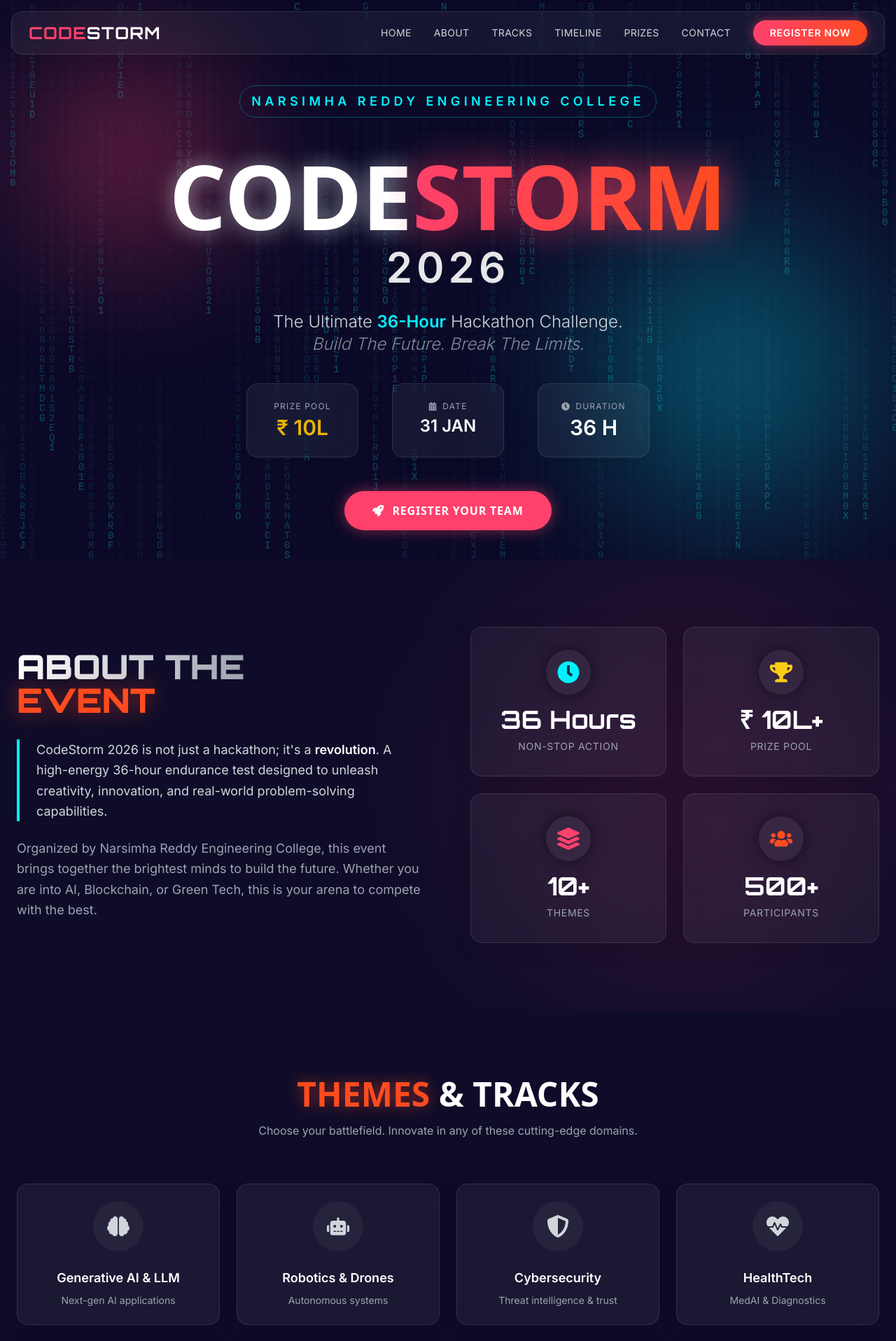
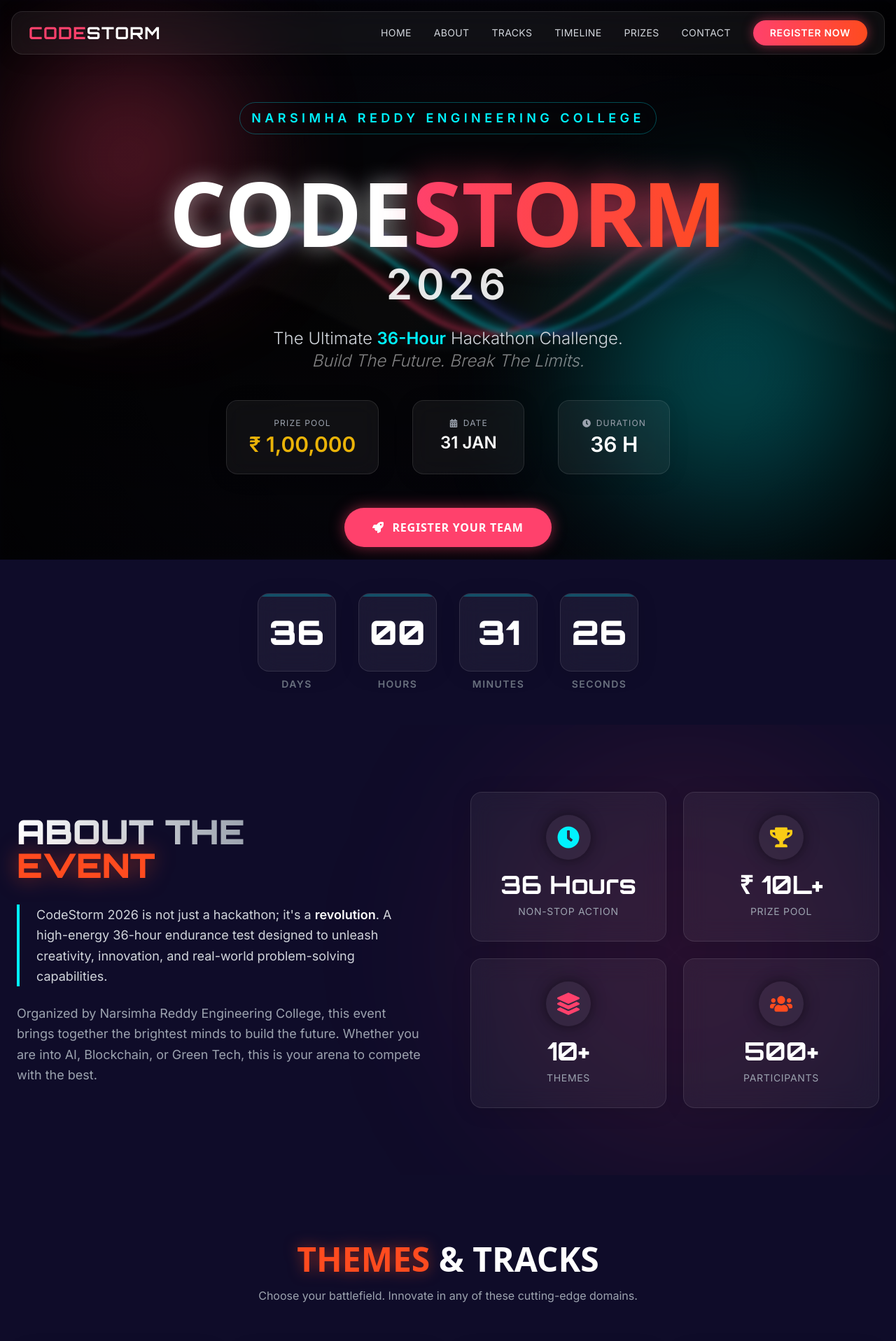
Before and after one commit to lavankumar-12/code_strom_, a React (Vite) app in the folder client/: page / in a window 1280 px wide. Shown: the top 1917 px of the page at 70% size. Built offline with nearby package versions, Linux system fonts and the light colour scheme.

Commit message:
intial commit..

```diff
--- a/client/src/App.jsx
+++ b/client/src/App.jsx
@@ -1,6 +1,7 @@
 import React from 'react';
 import Navbar from './components/Navbar';
 import Hero from './components/Hero';
+import Countdown from './components/Countdown';
 import About from './components/About';
 import Tracks from './components/Tracks';
 import Timeline from './components/Timeline';
@@ -11,10 +12,11 @@
 
 function App() {
   return (
-    <div className="App relative text-white">
+    <div className="App relative text-white w-full overflow-x-hidden">
       <Background />
       <Navbar />
       <Hero />
+      <Countdown />
       <About />
       <Tracks />
       <Timeline />
--- a/client/src/components/Background.jsx
+++ b/client/src/components/Background.jsx
@@ -1,13 +1,13 @@
 import React, { useEffect, useRef } from 'react';
 
-const MatrixBackground = () => {
+const Background = () => {
     const canvasRef = useRef(null);
 
     useEffect(() => {
         const canvas = canvasRef.current;
         const ctx = canvas.getContext('2d');
+        let animationFrameId;
 
-        // Set canvas to full screen
         const resizeCanvas = () => {
             canvas.width = window.innerWidth;
             canvas.height = window.innerHeight;
@@ -16,47 +16,65 @@
         window.addEventListener('resize', resizeCanvas);
         resizeCanvas();
 
-        const letters = '0110101001010101010CODESTORM2026ABCDEFGHIJKLMNOPQRSTUVWXYZ';
-        const fontSize = 14;
-        const columns = canvas.width / fontSize;
+        let wave = {
+            y: canvas.height / 2,
+            length: 0.01,
+            amplitude: 100,
+            frequency: 0.01
+        };
 
-        const drops = [];
-        for (let x = 0; x < columns; x++) {
-            drops[x] = 1;
-        }
+        let increment = wave.frequency;
 
-        const draw = () => {
-            ctx.fillStyle = 'rgba(15, 12, 41, 0.1)'; // Trail effect
+        const colors = [
+            { r: 255, g: 65, b: 108, a: 0.5 }, // Primary Pink
+            { r: 0, g: 242, b: 255, a: 0.5 },  // Cyan accent
+            { r: 100, g: 100, b: 255, a: 0.3 } // Deep Purple
+        ];
+
+        const animate = () => {
+            animationFrameId = requestAnimationFrame(animate);
+            // Trail effect for smooth fading
+            ctx.fillStyle = 'rgba(10, 10, 18, 0.1)';
             ctx.fillRect(0, 0, canvas.width, canvas.height);
 
-            ctx.fillStyle = '#00f2ff'; // Text color (Accent)
-            ctx.font = fontSize + 'px monospace';
+            increment += wave.frequency;
 
-            for (let i = 0; i < drops.length; i++) {
-                const text = letters.charAt(Math.floor(Math.random() * letters.length));
-                ctx.fillText(text, i * fontSize, drops[i] * fontSize);
+            // Draw multiple waves
+            for (let i = 0; i < 3; i++) {
+                ctx.beginPath();
+                ctx.moveTo(0, canvas.height / 2);
 
-                if (drops[i] * fontSize > canvas.height && Math.random() > 0.975) {
-                    drops[i] = 0;
+                for (let x = 0; x < canvas.width; x++) {
+                    // Complex sine wave equation using i to offset each wave
+                    let y = canvas.height / 2 +
+                        Math.sin(x * wave.length + increment + (i * 100)) * wave.amplitude * Math.sin(increment);
+
+                    ctx.lineTo(x, y);
                 }
-                drops[i]++;
+
+                ctx.strokeStyle = `rgba(${colors[i].r}, ${colors[i].g}, ${colors[i].b}, ${colors[i].a})`;
+                ctx.lineWidth = 2; // Thin elegant lines
+                ctx.stroke();
             }
         };
 
-        const interval = setInterval(draw, 33);
+        animate();
 
         return () => {
-            clearInterval(interval);
             window.removeEventListener('resize', resizeCanvas);
+            cancelAnimationFrame(animationFrameId);
         };
     }, []);
 
     return (
-        <canvas
-            ref={canvasRef}
-            className="fixed top-0 left-0 w-full h-full -z-10 opacity-30"
-        />
+        <div className="fixed inset-0 w-full h-full -z-50 bg-[#0a0a12] overflow-hidden">
+            <div className="absolute inset-0 bg-gradient-to-b from-[#0f0c29] via-[#000000] to-[#0f0c29]"></div>
+            <canvas ref={canvasRef} className="absolute inset-0 w-full h-full filter blur-[3px] opacity-70"></canvas>
+
+            {/* Add a subtle vignette overlay for focus */}
+            <div className="absolute inset-0 bg-[radial-gradient(circle_at_center,transparent_0%,rgba(0,0,0,0.8)_100%)]"></div>
+        </div>
     );
 };
 
-export default MatrixBackground;
+export default Background;
--- a/client/src/components/Countdown.jsx
+++ b/client/src/components/Countdown.jsx
@@ -41,7 +41,8 @@
                     <motion.div
                         key={index}
                         initial={{ scale: 0.5, opacity: 0 }}
-                        animate={{ scale: 1, opacity: 1 }}
+                        whileInView={{ scale: 1, opacity: 1 }}
+                        viewport={{ once: false }}
                         transition={{ delay: index * 0.1, type: "spring" }}
                         className="flex flex-col items-center"
                     >
--- a/client/src/components/Hero.jsx
+++ b/client/src/components/Hero.jsx
@@ -12,13 +12,16 @@
 
             <div className="relative z-10 text-center px-4 w-full max-w-7xl mx-auto flex flex-col items-center">
 
-                <div className="mb-8">
+                <motion.div
+                    className="mb-8 mt-12"
+                    whileHover={{ scale: 1.05, textShadow: "0 0 8px rgb(0, 242, 255)" }}
+                >
                     <div className="text-accent-color tracking-[0.3em] text-sm md:text-lg uppercase font-bold mb-4 border border-accent-color/30 inline-block px-4 py-2 rounded-full backdrop-blur-md hover:bg-accent-color/10 transition-colors cursor-default">
                         Narsimha Reddy Engineering College
                     </div>
-                </div>
+                </motion.div>
 
-                <h1 className="text-6xl md:text-8xl lg:text-9xl font-black mb-2 leading-tight font-sans">
+                <h1 className="text-5xl sm:text-7xl md:text-8xl lg:text-9xl font-black mb-2 leading-tight font-sans">
                     <span className="text-white drop-shadow-[0_0_15px_rgba(255,255,255,0.5)]">CODE</span>
                     <span className="text-transparent bg-clip-text bg-gradient-to-r from-primary-color to-secondary-color drop-shadow-[0_0_25px_rgba(255,65,108,0.8)]">STORM</span>
                 </h1>
@@ -36,7 +39,7 @@
                 <div className="flex flex-wrap justify-center gap-6 md:gap-12 mb-12 w-full">
                     <motion.div whileHover={{ scale: 1.1 }} className="glass-panel px-8 py-6 text-center border-t-4 border-t-primary-color min-w-[160px] cursor-pointer hover-glow-primary">
                         <div className="text-gray-400 text-xs uppercase tracking-widest mb-1">Prize Pool</div>
-                        <div className="text-3xl font-bold text-yellow-500">₹ 10L</div>
+                        <div className="text-3xl font-bold text-yellow-500">₹ 1,00,000</div>
                     </motion.div>
 
                     <motion.div whileHover={{ scale: 1.1 }} className="glass-panel px-8 py-6 text-center border-t-4 border-t-accent-color min-w-[160px] cursor-pointer hover-glow-accent">
--- a/client/src/components/Timeline.jsx
+++ b/client/src/components/Timeline.jsx
@@ -10,11 +10,12 @@
 
 const Timeline = () => {
     return (
-        <section id="timeline" className="py-24 relative">
+        <section id="timeline" className="py-16 md:py-24 relative">
             <div className="max-w-5xl mx-auto px-6">
                 <motion.div
                     initial={{ opacity: 0 }}
                     whileInView={{ opacity: 1 }}
+                    viewport={{ once: false, amount: 0.2 }}
                     className="text-center mb-20"
                 >
                     <h2 className="text-4xl md:text-5xl font-black font-heading mb-4">
@@ -32,6 +33,7 @@
                                 key={index}
                                 initial={{ opacity: 0, x: index % 2 === 0 ? -50 : 50 }}
                                 whileInView={{ opacity: 1, x: 0 }}
+                                viewport={{ once: false, amount: 0.2 }}
                                 transition={{ duration: 0.6, delay: index * 0.1 }}
                                 className={`relative flex items-center md:justify-between ${index % 2 === 0 ? 'md:flex-row-reverse' : ''}`}
                             >
--- a/client/src/components/Tracks.jsx
+++ b/client/src/components/Tracks.jsx
@@ -3,26 +3,26 @@
 import { FaRobot, FaBrain, FaShieldAlt, FaHeartbeat, FaBitcoin, FaCity, FaLeaf, FaTractor, FaCar, FaLightbulb } from 'react-icons/fa';
 
 const tracks = [
-    { icon: FaBrain, title: 'Generative AI & LLM', desc: 'Next-gen AI applications', color: 'border-purple-500' },
-    { icon: FaRobot, title: 'Robotics & Drones', desc: 'Autonomous systems', color: 'border-blue-500' },
-    { icon: FaShieldAlt, title: 'Cybersecurity', desc: 'Threat intelligence & trust', color: 'border-red-500' },
-    { icon: FaHeartbeat, title: 'HealthTech', desc: 'MedAI & Diagnostics', color: 'border-pink-500' },
-    { icon: FaBitcoin, title: 'FinTech', desc: 'Blockchain & Digital Trust', color: 'border-yellow-500' },
-    { icon: FaCity, title: 'Smart Cities', desc: 'IoT & Edge Computing', color: 'border-cyan-500' },
-    { icon: FaLeaf, title: 'Green Tech', desc: 'Energy Optimization', color: 'border-green-500' },
-    { icon: FaTractor, title: 'Agritech', desc: 'Rural Innovation', color: 'border-lime-500' },
-    { icon: FaCar, title: 'Transportation', desc: 'AI-Driven Logistics', color: 'border-indigo-500' },
-    { icon: FaLightbulb, title: 'Open Innovation', desc: 'Wildcard Track', color: 'border-white' },
+    { icon: FaBrain, title: 'Generative AI & LLM', desc: 'Next-gen AI applications', color: 'border-purple-500', iconColor: 'text-purple-400' },
+    { icon: FaRobot, title: 'Robotics & Drones', desc: 'Autonomous systems', color: 'border-blue-500', iconColor: 'text-blue-400' },
+    { icon: FaShieldAlt, title: 'Cybersecurity', desc: 'Threat intelligence & trust', color: 'border-red-500', iconColor: 'text-red-400' },
+    { icon: FaHeartbeat, title: 'HealthTech', desc: 'MedAI & Diagnostics', color: 'border-pink-500', iconColor: 'text-pink-400' },
+    { icon: FaBitcoin, title: 'FinTech', desc: 'Blockchain & Digital Trust', color: 'border-yellow-500', iconColor: 'text-yellow-400' },
+    { icon: FaCity, title: 'Smart Cities', desc: 'IoT & Edge Computing', color: 'border-cyan-500', iconColor: 'text-cyan-400' },
+    { icon: FaLeaf, title: 'Green Tech', desc: 'Energy Optimization', color: 'border-green-500', iconColor: 'text-green-400' },
+    { icon: FaTractor, title: 'Agritech', desc: 'Rural Innovation', color: 'border-lime-500', iconColor: 'text-lime-400' },
+    { icon: FaCar, title: 'Transportation', desc: 'AI-Driven Logistics', color: 'border-indigo-500', iconColor: 'text-indigo-400' },
+    { icon: FaLightbulb, title: 'Open Innovation', desc: 'Wildcard Track', color: 'border-white', iconColor: 'text-white' },
 ];
 
 const Tracks = () => {
     return (
-        <section id="tracks" className="py-24 relative z-10">
+        <section id="tracks" className="py-16 md:py-24 relative z-10">
             <div className="max-w-7xl mx-auto px-6">
                 <motion.div
                     initial={{ opacity: 0, y: 20 }}
                     whileInView={{ opacity: 1, y: 0 }}
-                    viewport={{ once: true }}
+                    viewport={{ once: false, amount: 0.1 }}
                     className="text-center mb-16"
                 >
                     <h2 className="text-4xl md:text-5xl font-black mb-4 font-sans">
@@ -37,13 +37,13 @@
                             key={index}
                             initial={{ opacity: 0, scale: 0.9 }}
                             whileInView={{ opacity: 1, scale: 1 }}
-                            viewport={{ once: true }}
+                            viewport={{ once: false, amount: 0.1 }}
                             transition={{ delay: index * 0.05 }}
                             whileHover={{ scale: 1.05, y: -5 }}
                             className={`glass-panel p-6 flex flex-col items-center text-center group cursor-pointer border-t-2 ${track.color} hover:shadow-[0_0_20px_rgba(255,255,255,0.1)]`}
                         >
                             <div className="p-5 rounded-full bg-white/5 mb-6 group-hover:bg-white/10 transition-colors duration-300 relative z-10 group-hover:scale-110 ease-in-out">
-                                <track.icon size={32} className="text-gray-300 group-hover:text-white transition-colors duration-300" />
+                                <track.icon size={32} className={`${track.iconColor} group-hover:text-white transition-colors duration-300 drop-shadow-md`} />
                             </div>
                             <h3 className="text-lg font-bold mb-2 relative z-10 text-white group-hover:text-accent-color transition-colors">{track.title}</h3>
                             <p className="text-sm text-gray-400 relative z-10">{track.desc}</p>
```
Also changed, not shown: client/src/components/About.jsx (+7 -7 lines), client/src/components/Prizes.jsx (+23 -15 lines), 1 other file (tests, documents, lock files or other folders).
